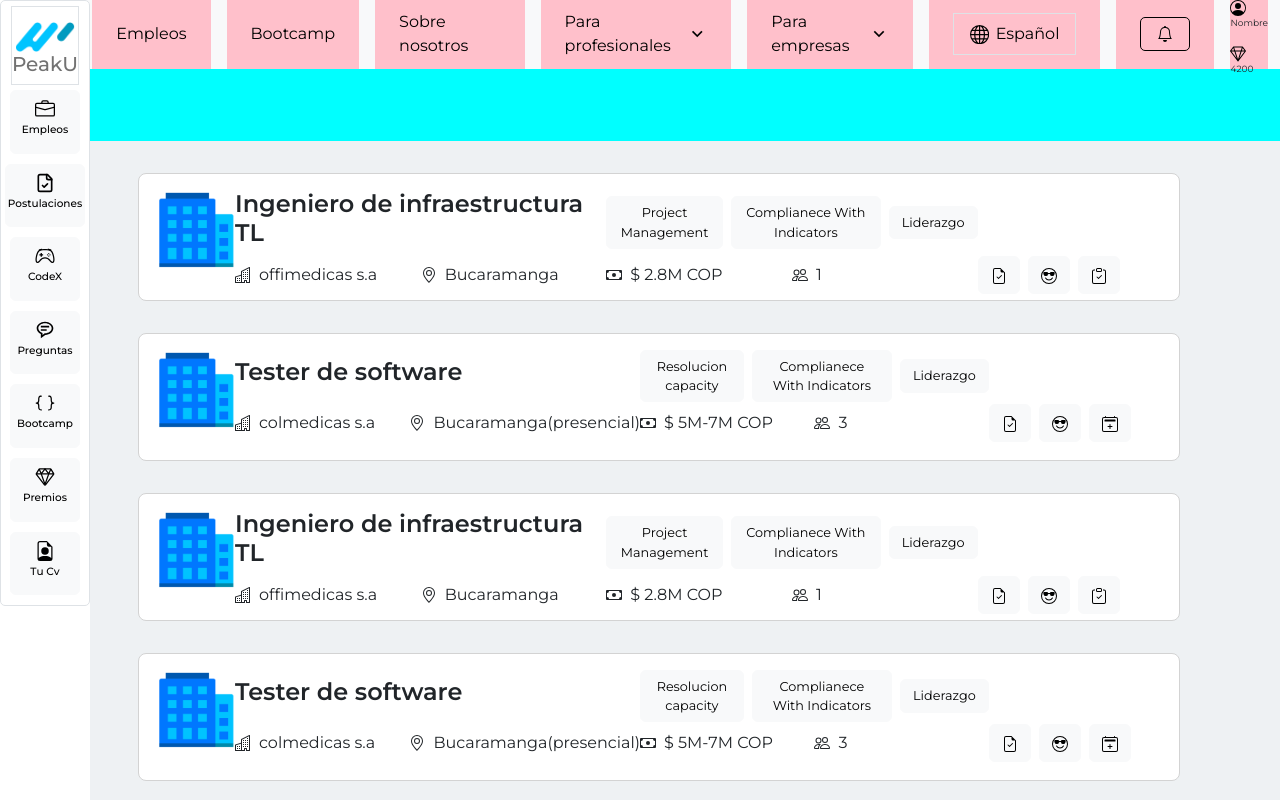
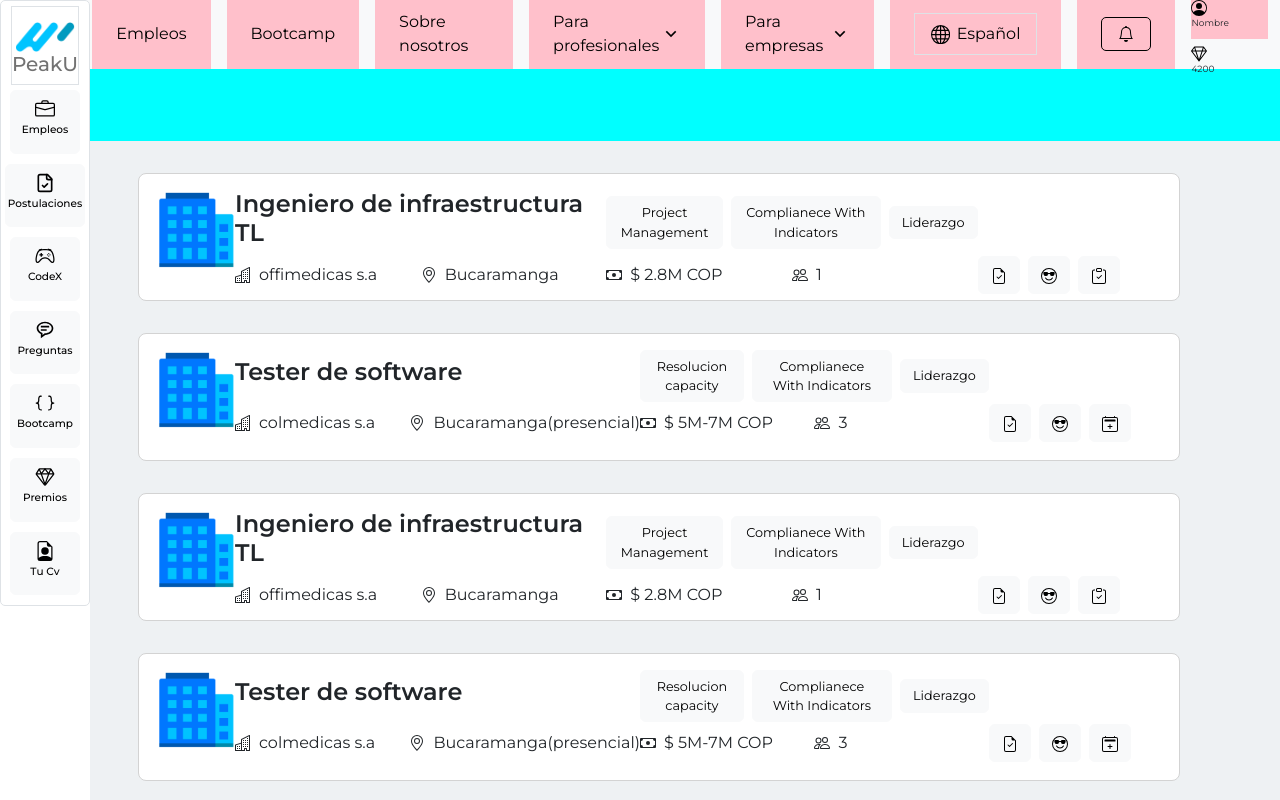
Before and after one commit to walson273/BootcampPeak, a React (Create React App) app in the folder WS3_React/ws3/: page / in a window 1280 px wide. Shown: the top 800 px of the page. Built offline with nearby package versions, Linux system fonts and the light colour scheme.

Commit message:
Header 1.1.2

```diff
--- a/WS3_React/ws3/src/index.css
+++ b/WS3_React/ws3/src/index.css
@@ -160,6 +160,8 @@
   }
   #perfil{
     background-color: pink;
+    width: 4.786rem;
+    height: 2.425rem;
   }
   #fullNav {
     max-width: 1520px;
```
